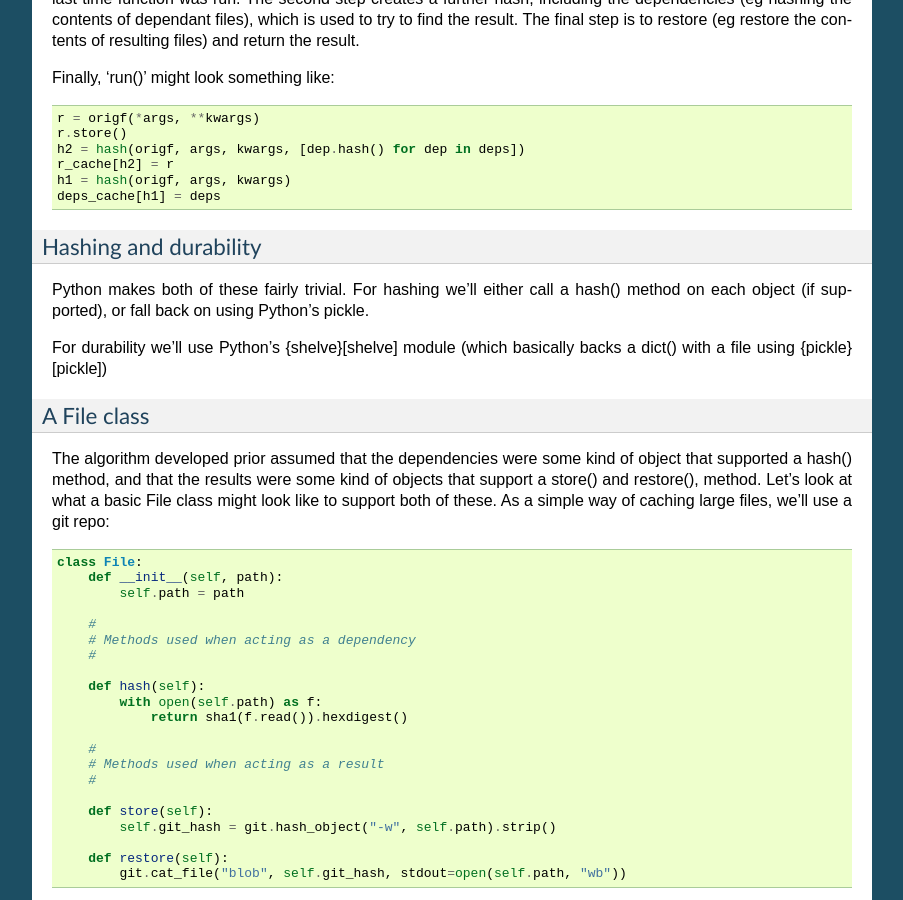
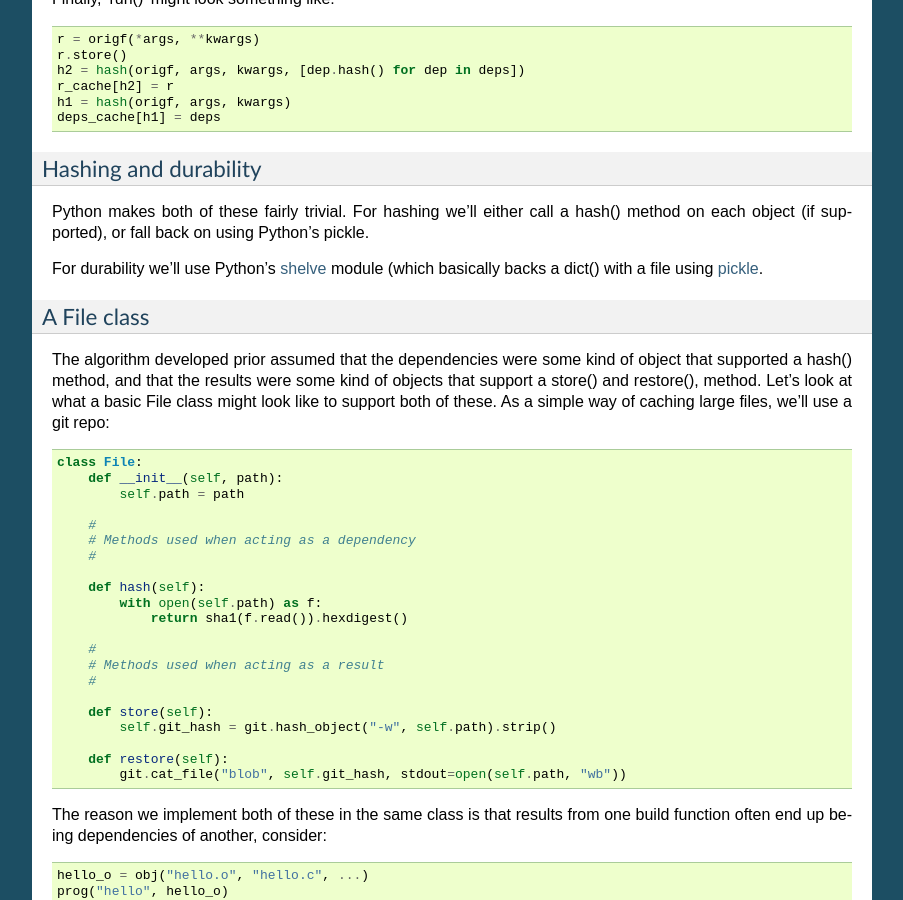
Before and after one commit to srp/mem, a Sphinx documentation site: the page built from doc/source/algorithm.rst, in a window 1280 px wide and 900 px high, scrolled down 2532 px. Shown: the whole window, without its empty margins (198-1101 px from the left). Built offline with Sphinx 7.4.7, drawn with Linux system fonts in a browser that asks for light colours; formulas are drawn with MathJax 3; some of the changed text lies outside the part shown.

Commit message:
Fixed some smaller bugs in documentation

```diff
--- a/doc/source/algorithm.rst
+++ b/doc/source/algorithm.rst
@@ -7,10 +7,6 @@ Mem: Designing a build system out of the Memoization of build steps
 
 .. highlight:: python
 
-
-:3: http://www.artima.com/weblogs/viewpost.jsp?thread=241209
-:shelve: http://docs.python.org/library/shelve.html
-:pickle: http://docs.python.org/library/pickle.html
 
 Abstract
 --------
@@ -180,8 +176,9 @@ Python makes both of these fairly trivial. For hashing we'll either
 call a hash() method on each object (if supported), or fall back on
 using Python's pickle.
 
-For durability we'll use Python's {shelve}[shelve] module (which
-basically backs a dict() with a file using {pickle}[pickle])
+For durability we'll use Python's `shelve <http://docs.python.org/library/shelve.html>`_
+module (which
+basically backs a dict() with a file using `pickle <http://docs.python.org/library/pickle.html>`_.
 
 A File class
 ~~~~~~~~~~~~
```
